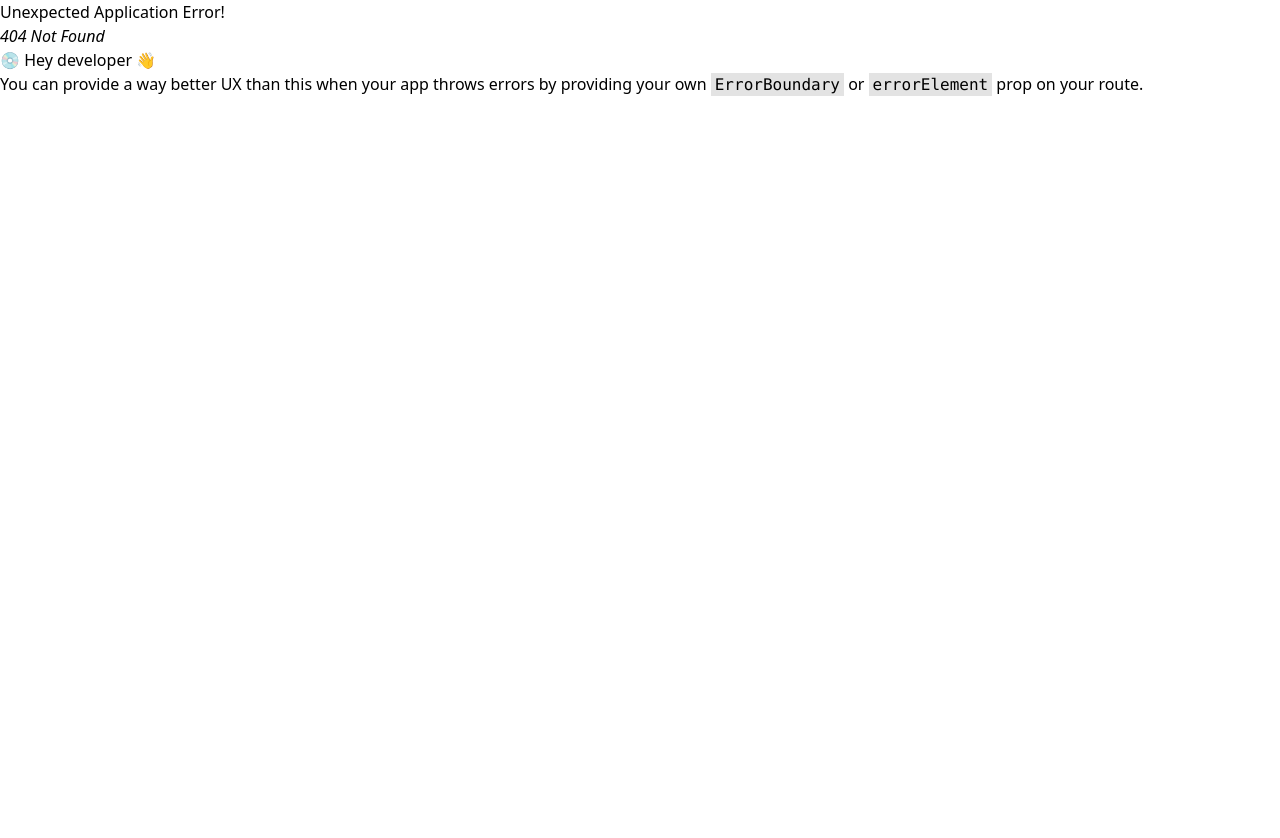
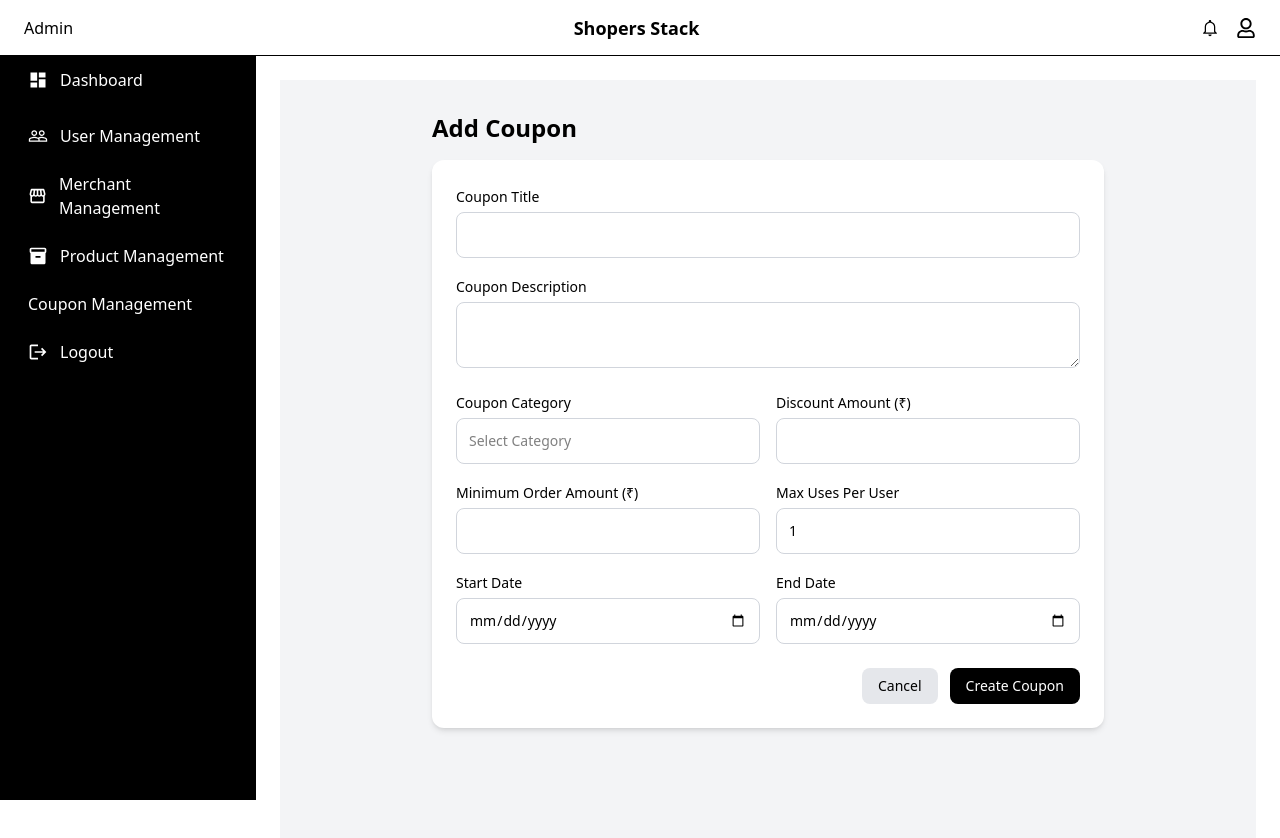
Before and after one commit to GeethaMurthy-Software-Solutions/Shoppers-Stack-Admin, a React (Vite) app: page /landingpage/addcoupon in a window 1280 px wide. Before the commit this address had no page. Shown: the top 838 px of the page. Before the commit the page ends 800 px from the top, so only its background shows below. Built offline with nearby package versions, Linux system fonts and the light colour scheme.

Commit message:
add coupon task done

```diff
--- /dev/null
+++ b/src/components/AddCoupon.jsx
@@ -0,0 +1,58 @@
+import { div } from 'framer-motion/client'
+import React from 'react'
+
+const AddCoupon = () => {
+    const handleSubmit=(e)=>{
+        e.preventDefault()
+    }
+  return (
+    <div className='bg-gray-100 min-h-screen flex justify-center items-start p-3 sm:p-5 md:p-8'>
+    <div className='w-full max-w-2xl flex flex-col gap-4'>
+        <h1 className='text-lg sm:text-xl md:text-2xl font-semibold'>Add Coupon</h1>
+        <form className='bg-white rounded-xl shadow-md p-4 sm:p-5 md:p-6 flex flex-col gap-4' onSubmit={handleSubmit}>
+            <div>
+                <label className='text-sm'>Coupon Title</label>
+                <input className='border border-gray-300 w-full rounded-lg p-2 sm:p-3 mt-1 text-sm' type="text"/>
+            </div>
+            <div>
+                <label className='text-sm'>Coupon Description</label>
+                <textarea className='border border-gray-300 w-full rounded-lg p-2 sm:p-3 mt-1 text-sm'ws={3}/>
+            </div>
+            <div className='grid grid-cols-1 sm:grid-cols-2 gap-4'>
+                <div>
+                    <label className='text-sm'>Coupon Category</label>
+                    <input placeholder='Select Category'className='border border-gray-300 w-full rounded-lg p-2 sm:p-3 mt-1 text-sm'type="text"/>
+                </div>
+
+                <div>
+                    <label className='text-sm'>Discount Amount (₹)</label>
+                    <input className='border border-gray-300 w-full rounded-lg p-2 sm:p-3 mt-1 text-sm'type="text"/>
+                </div>
+                <div>
+                    <label className='text-sm'>Minimum Order Amount (₹)</label>
+                    <input className='border border-gray-300 w-full rounded-lg p-2 sm:p-3 mt-1 text-sm'type="text"/>
+                </div>
+                <div>
+                    <label className='text-sm'>Max Uses Per User</label>
+                    <input defaultValue={1} className='border border-gray-300 w-full rounded-lg p-2 sm:p-3 mt-1 text-sm'type="number"/>
+                </div>
+                <div>
+                    <label className='text-sm'>Start Date</label>
+                    <input className='border border-gray-300 w-full rounded-lg p-2 sm:p-3 mt-1 text-sm'type="date"/>
+                </div>
+                <div>
+                    <label className='text-sm'>End Date</label>
+                    <input className='border border-gray-300 w-full rounded-lg p-2 sm:p-3 mt-1 text-sm'type="date"/>
+                </div>
+            </div>
+            <div className='flex flex-col sm:flex-row justify-end gap-3 pt-2'>
+                <button type="button"className='px-4 py-2 rounded-lg bg-gray-200 text-sm font-medium w-full sm:w-auto'>Cancel</button>
+                <button type="submit"className='px-4 py-2 rounded-lg bg-black text-white text-sm font-medium w-full sm:w-auto'>Create Coupon</button>
+            </div>
+        </form>
+    </div>
+</div>
+  )
+}
+
+export default AddCoupon
--- a/src/components/CouponManagement.jsx
+++ b/src/components/CouponManagement.jsx
@@ -1,6 +1,5 @@
 import React from 'react'
-import Navbar from './Navbar'
-import Sidebar from './Sidebar'
+import { Link } from 'react-router-dom';
 
 const CouponManagement = () => {
     const coupons = [
@@ -90,9 +89,10 @@ const CouponManagement = () => {
             Coupon Management
         </h1>
 
+        <Link to='/landingpage/addcoupon'>
         <button className='border px-3 py-2 rounded-xl bg-black text-white font-medium w-full sm:w-auto'>
             Add Coupon
-        </button>
+        </button></Link>
     </div>
 
     <div className='grid grid-cols-1 sm:grid-cols-2 lg:grid-cols-3 gap-4 sm:gap-5'>
--- a/src/routes/Router.jsx
+++ b/src/routes/Router.jsx
@@ -8,6 +8,7 @@ import MerchentManagement from '../components/MerchentManagement';
 import ProductManagement from '../components/ProductManagement';
 import UserManagement from '../components/UserManagement';
 import CouponManagement from '../components/CouponManagement';
+import AddCoupon from '../components/AddCoupon';
 let routes = createBrowserRouter([
     {
         path: "/",
@@ -36,6 +37,10 @@ let routes = createBrowserRouter([
             {
                 path:"/landingpage/couponmanagement",
                 element:<CouponManagement/>
+            },
+            {
+                path:"/landingpage/addcoupon",
+                element:<AddCoupon/>
             }
 
         ]
```
